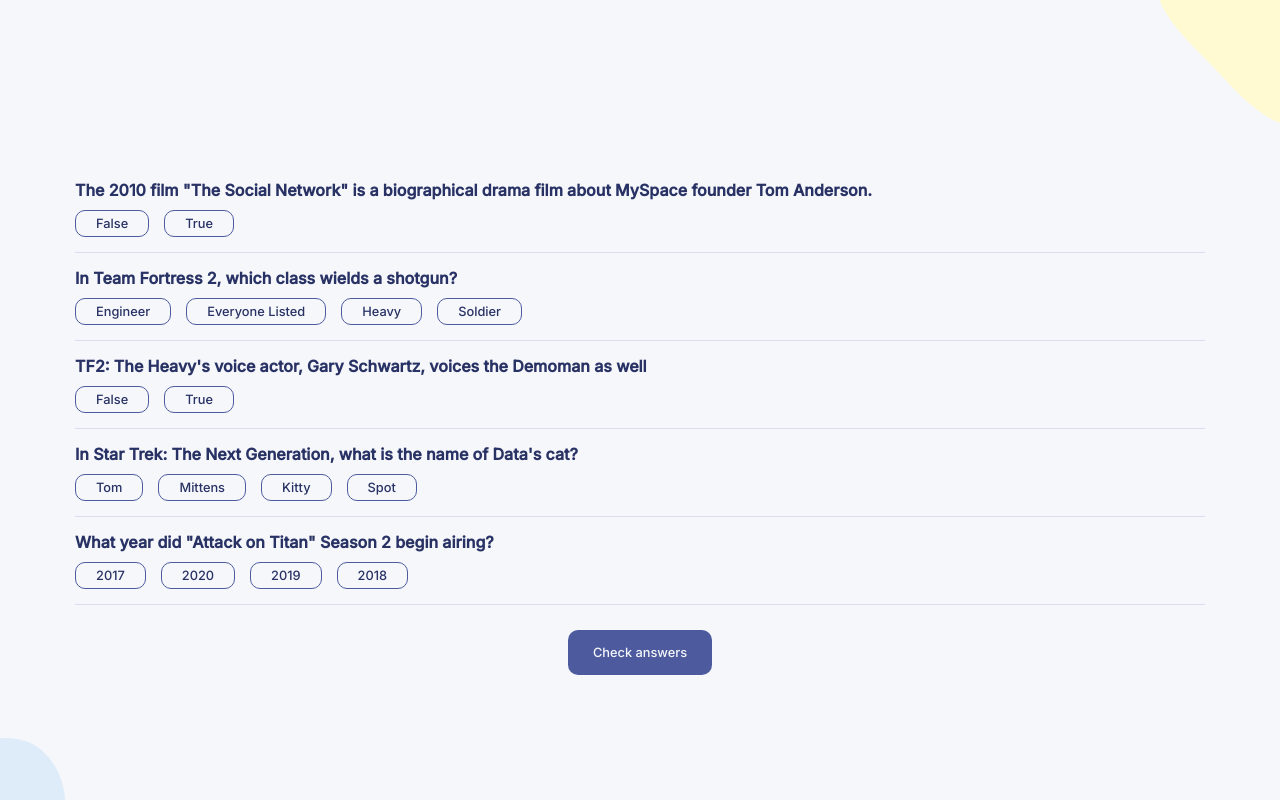
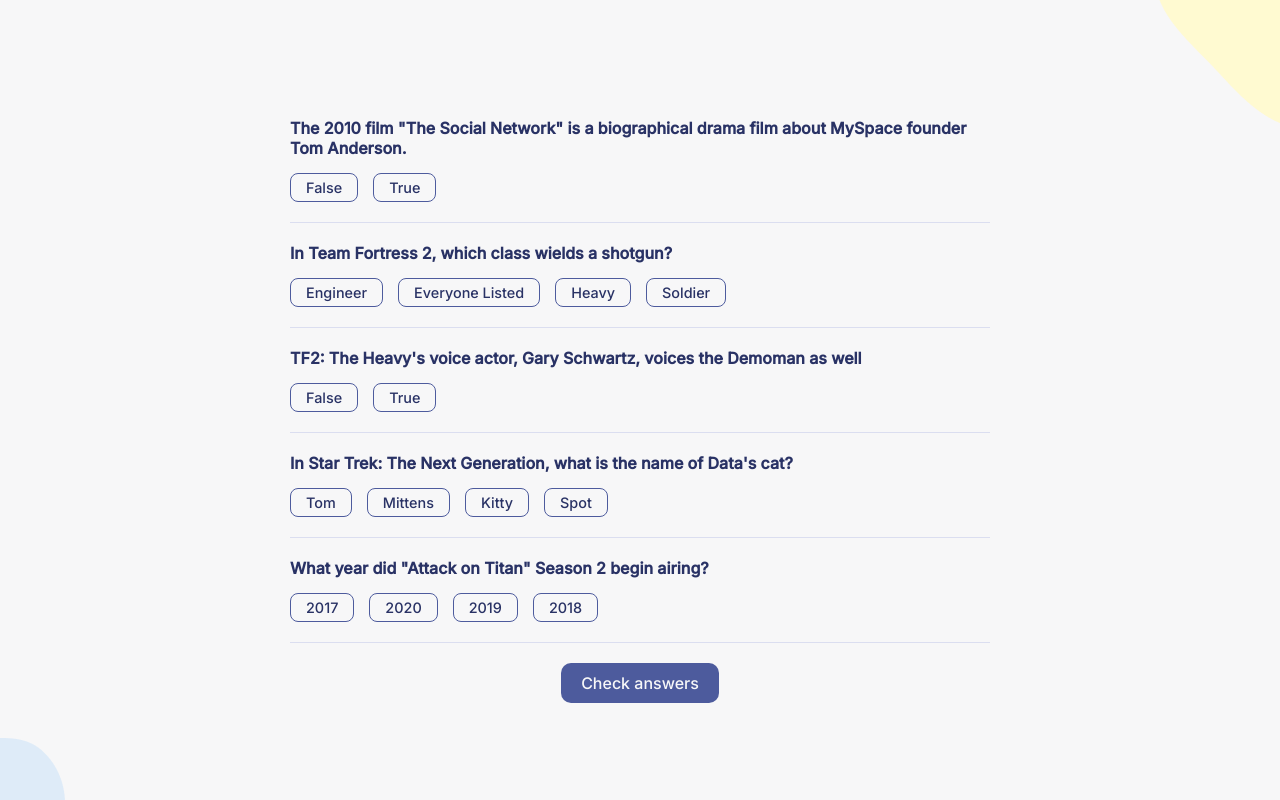
Before and after one commit to dragi-ns/quizzical, a React (Create React App) app: page / in a window 1280 px wide. Both pictures are taken after a click on the button "Start quiz". Built offline with nearby package versions, Linux system fonts and the light colour scheme.

Commit message:
Code clean up

```diff
--- a/public/index.html
+++ b/public/index.html
@@ -6,14 +6,12 @@
     <meta name="viewport" content="width=device-width, initial-scale=1" />
     <meta
       name="description"
-      content="Answer fun questions and test your knowledge in this trivia quiz."
-    />
+      content="Answer fun questions and test your knowledge in this trivia quiz." />
     <link rel="preconnect" href="https://fonts.googleapis.com" />
     <link rel="preconnect" href="https://fonts.gstatic.com" crossorigin />
     <link
       href="https://fonts.googleapis.com/css2?family=Inter:wght@400;500&family=Karla:wght@700&display=swap"
-      rel="stylesheet"
-    />
+      rel="stylesheet" />
     <title>Quizzical</title>
   </head>
   <body>
--- a/src/App.js
+++ b/src/App.js
@@ -65,7 +65,7 @@
   }
 
   return (
-    <div className="app">
+    <>
       {!startQuiz ? (
         <StartQuizScreen startQuiz={() => setStartQuiz(true)} />
       ) : (
@@ -77,7 +77,7 @@
           startGame={startGame}
         />
       )}
-    </div>
+    </>
   );
 }
 
--- a/src/components/Question.js
+++ b/src/components/Question.js
@@ -2,33 +2,34 @@
 import sanitizeHtml from 'sanitize-html';
 
 function Question({ id, title, answers, selectAnswer, showResults }) {
+  const answerElements = answers.map((answer) => {
+    return (
+      <button
+        key={answer.id}
+        className={classNames({
+          btn: true,
+          'btn--small': true,
+          'question--answer': true,
+          'question--answer_selected': !showResults && answer.selected,
+          'question--answer_correct': showResults && answer.correct,
+          'question--answer_incorrect':
+            showResults && answer.selected && !answer.correct,
+        })}
+        dangerouslySetInnerHTML={{ __html: sanitizeHtml(answer.answer) }}
+        {...(!showResults && {
+          onClick: () => selectAnswer(id, answer.id),
+        })}></button>
+    );
+  });
+
   return (
     <div className="question">
       <p
         className="question--title"
         dangerouslySetInnerHTML={{
           __html: sanitizeHtml(title),
-        }}
-      ></p>
-      <div className="question--answers">
-        {answers.map((answer) => {
-          return (
-            <button
-              key={answer.id}
-              className={classNames({
-                'question--answer': true,
-                selected: answer.selected,
-                wrong: showResults && answer.selected && !answer.correct,
-                correct: showResults && answer.correct,
-              })}
-              dangerouslySetInnerHTML={{ __html: sanitizeHtml(answer.answer) }}
-              {...(!showResults && {
-                onClick: () => selectAnswer(id, answer.id),
-              })}
-            ></button>
-          );
-        })}
-      </div>
+        }}></p>
+      <div className="question--answers">{answerElements}</div>
     </div>
   );
 }
--- a/src/components/QuestionsScreen.js
+++ b/src/components/QuestionsScreen.js
@@ -21,37 +21,33 @@
     );
   });
 
-  const correctAnswersCount = questions.reduce((count, question) => {
+  let correctAnswerCount = 0;
+  if (showResults) {
+    correctAnswerCount = questions.reduce((count, question) => {
       const correct = question.answers.find(
-      (answer) => answer.correct && answer.selected
+        (answer) => answer.selected && answer.correct
       );
       return count + (correct ? 1 : 0);
     }, 0);
+  }
 
   return (
-    <div className="qs">
     <div
       className={classNames({
-          questions: true,
-          'questions--results': showResults,
-        })}
-      >
-        {questionElements}
-      </div>
-      {!showResults ? (
-        <button onClick={setShowResults} className="qs--button">
-          Check answers
+        qs: true,
+        'qs--results': showResults,
+      })}>
+      <div className="questions">{questionElements}</div>
+      {showResults && (
+        <p className="qs--results_notification">
+          You scored {correctAnswerCount}/{questions.length} correct answers!
+        </p>
+      )}
+      <button
+        onClick={!showResults ? setShowResults : startGame}
+        className="btn btn--primary qs--button">
+        {!showResults ? 'Check answers' : 'Play again'}
       </button>
-      ) : (
-        <div className="qs--results">
-          <p>
-            You scored {correctAnswersCount}/{questions.length} correct answers
-          </p>
-          <button onClick={startGame} className="qs--button">
-            Play again
-          </button>
-        </div>
-      )}
     </div>
   );
 }
--- a/src/components/StartQuizScreen.js
+++ b/src/components/StartQuizScreen.js
@@ -5,7 +5,7 @@
       <p className="sqs--description">
         Answer fun questions and test your knowledge in this trivia quiz.
       </p>
-      <button className="sqs--button" onClick={startQuiz}>
+      <button className="btn btn--big btn--primary" onClick={startQuiz}>
         Start quiz
       </button>
     </section>
--- a/src/index.css
+++ b/src/index.css
@@ -9,56 +9,92 @@
 
 body,
 h1,
-h2,
-h3,
-h4,
-h5,
-h6,
 p {
   margin: 0;
 }
 
-input,
-textarea,
 button {
   font: inherit;
-  text-transform: inherit;
 }
 
 :root {
-  --background-color: #f5f7fb;
-  --foreground-color: #293264;
+  --light-color: 220 3% 97%;
+  --dark-color: 231 42% 28%;
+  --primary-color: 230 34% 46%;
   height: -webkit-fill-available;
 }
 
 body {
   font-family: 'Inter', sans-serif;
+  background-color: hsl(var(--light-color));
+  color: hsl(var(--dark-color));
   height: 100vh;
   height: -webkit-fill-available;
-  background-color: var(--background-color);
-  color: var(--foreground-color);
+  flex-direction: column;
+}
+
+.btn {
+  border: 1px solid hsl(var(--primary-color));
+  background-color: hsl(var(--light-color));
+  color: var(--dark-color);
+  font-weight: 500;
+  border-radius: 10px;
+  padding: 10px 20px;
+  cursor: pointer;
+  transition: all 250ms ease-in-out;
+}
+
+.btn--small {
+  font-size: 0.9rem;
+  padding: 5px 15px;
+  border-radius: 8px;
+}
+
+.btn--big {
+  font-size: 1.1rem;
+  border-radius: 15px;
+  padding: 15px 35px;
+}
+
+.btn--primary {
+  border: none;
+  background-color: hsl(var(--primary-color));
+  color: hsl(var(--light-color));
+}
+
+.btn--primary:hover {
+  background-color: hsl(var(--primary-color) / 0.9);
+}
+
+/* TODO: :D this feels 'hacky' try to find better solution */
+body,
+#root,
+.sqs,
+.qs {
+  display: flex;
 }
 
 #root,
-.app,
 .sqs,
 .qs {
-  height: 100%;
+  flex: 1;
 }
 
-/*
-  START QUIZ SCREEN
-*/
+.sqs,
+.qs {
+  flex-direction: column;
+  justify-content: center;
+  background-repeat: no-repeat, no-repeat;
+  background-position: top right, bottom left;
+  background-attachment: fixed, fixed;
+}
+
+/* START QUIZ SCREEN */
 
 .sqs {
-  display: flex;
-  flex-direction: column;
-  justify-content: center;
   align-items: center;
   background-image: url('./images/sqs-blob-top.png'),
     url('./images/sqs-blob-bottom.png');
-  background-repeat: no-repeat, no-repeat;
-  background-position: top right, bottom left;
   padding: 15px;
 }
 
@@ -74,55 +110,49 @@
   margin-bottom: 30px;
 }
 
-.sqs--button {
-  border: none;
-  background-color: #4d5b9e;
-  color: var(--background-color);
-  font-weight: 500;
-  border-radius: 15px;
-  padding: 15px 35px;
-  cursor: pointer;
-  transition: background-color 250ms ease-in-out;
+/* QUIZ SCREEN */
+
+.qs {
+  background-image: url('./images/qs-blob-top.png'),
+    url('./images/qs-blob-bottom.png');
+  padding: 20px;
+  gap: 20px;
 }
 
-.sqs--button:hover {
-  background-color: #5666af;
-}
-
-/*
-  QUESTIONS SCREEN
-*/
-
-.qs {
-  height: 100%;
-  background-image: url('./images/qs-blob-top.png'),
-    url('./images/qs-blob-bottom.png');
-  background-repeat: no-repeat, no-repeat;
-  background-position: top right, bottom left;
-  background-attachment: fixed, fixed;
-  padding: 40px 75px 0 75px;
-  display: flex;
-  flex-direction: column;
-  justify-content: center;
-  row-gap: 25px;
-}
-
-.questions--results .question .question--answer {
+.qs--results .question--answer {
   pointer-events: none;
 }
 
-.questions--results .question .question--answer:not(.correct) {
+.qs--results .question--answer:not(.question--answer_correct) {
   opacity: 0.5;
 }
 
+.qs--results_notification {
+  font-weight: bold;
+  text-align: center;
+}
+
+.qs--button {
+  align-self: center;
+}
+
+.questions {
+  display: flex;
+  flex-direction: column;
+  max-width: 700px;
+  margin: 0 auto;
+}
+
 .question {
+  display: flex;
+  flex-direction: column;
+  gap: 15px;
   border-bottom: 1px solid #dbdef0;
-  padding: 15px 0;
+  padding: 20px 0;
 }
 
 .question--title {
-  font-weight: 700;
-  margin-bottom: 10px;
+  font-weight: bold;
 }
 
 .question--answers {
@@ -132,55 +162,26 @@
 }
 
 .question--answer {
-  border: 1px solid #4d5b9e;
-  border-radius: 10px;
-  background-color: transparent;
-  font-size: 0.8rem;
-  font-weight: 500;
-  padding: 5px 20px;
-  color: inherit;
-  cursor: pointer;
+  flex: 1 1 100%;
 }
 
-.question--answer.selected {
+@media screen and (min-width: 450px) {
+  .question--answer {
+    flex: 0 0 auto;
+  }
+}
+
+.question--answer_selected {
   background-color: #d6dbf5;
   border-color: #d6dbf5;
 }
 
-.question--answer.wrong {
-  background-color: #f8bcbc;
-  border-color: #f8bcbc;
-}
-
-.question--answer.correct {
+.question--answer_correct {
   background-color: #94d7a2;
   border-color: #94d7a2;
 }
 
-.qs--button {
-  align-self: center;
-  border: none;
-  background-color: #4d5b9e;
-  color: var(--background-color);
-  font-weight: 500;
-  font-size: 0.8rem;
-  border-radius: 10px;
-  padding: 15px 25px;
-  cursor: pointer;
-  transition: background-color 250ms ease-in-out;
+.question--answer_incorrect {
+  background-color: #f8bcbc;
+  border-color: #f8bcbc;
 }
-
-.qs--button:hover {
-  background-color: #5666af;
-}
-
-.qs--results {
-  display: flex;
-  align-items: center;
-  justify-content: center;
-  gap: 20px;
-}
-
-.qs--results > p {
-  font-weight: bold;
-}
```
Also changed, not shown: 1 other file (tests, documents, lock files or other folders). Lines whose indentation alone changed are shown as unchanged.
